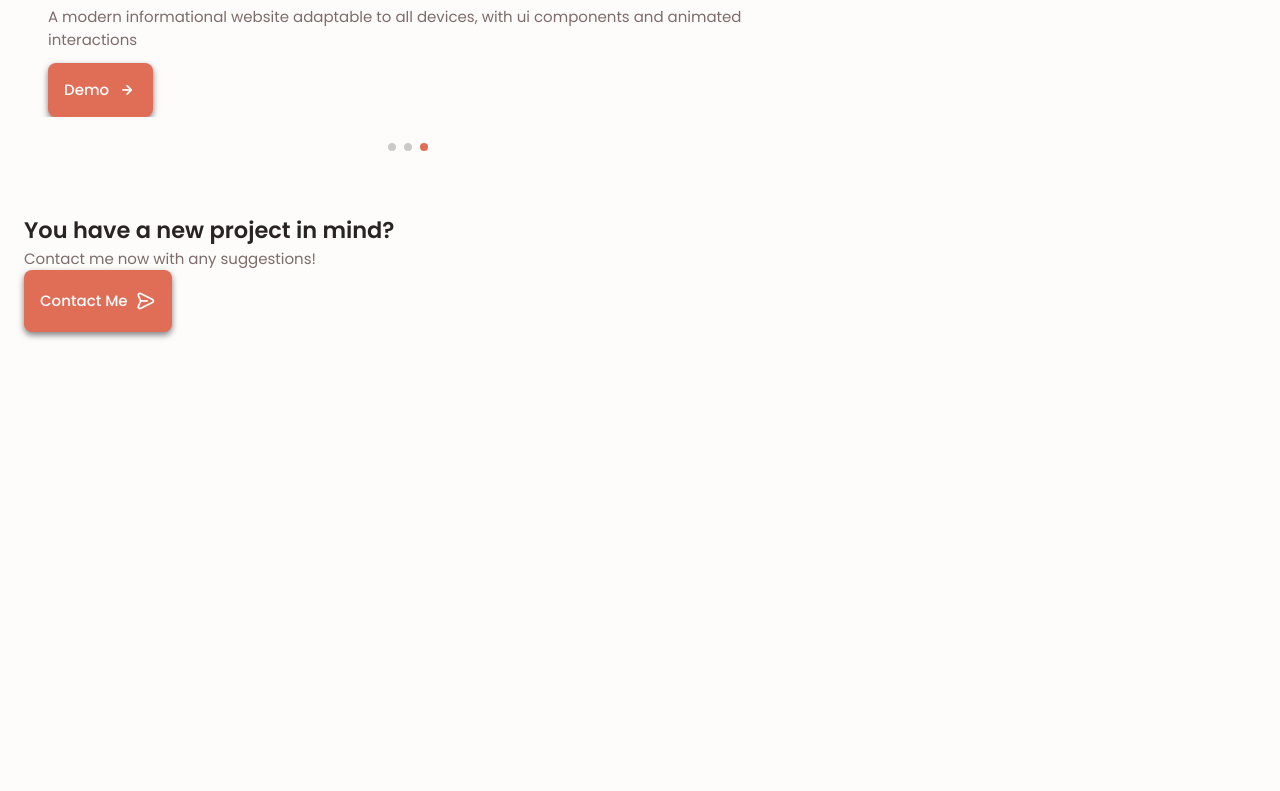
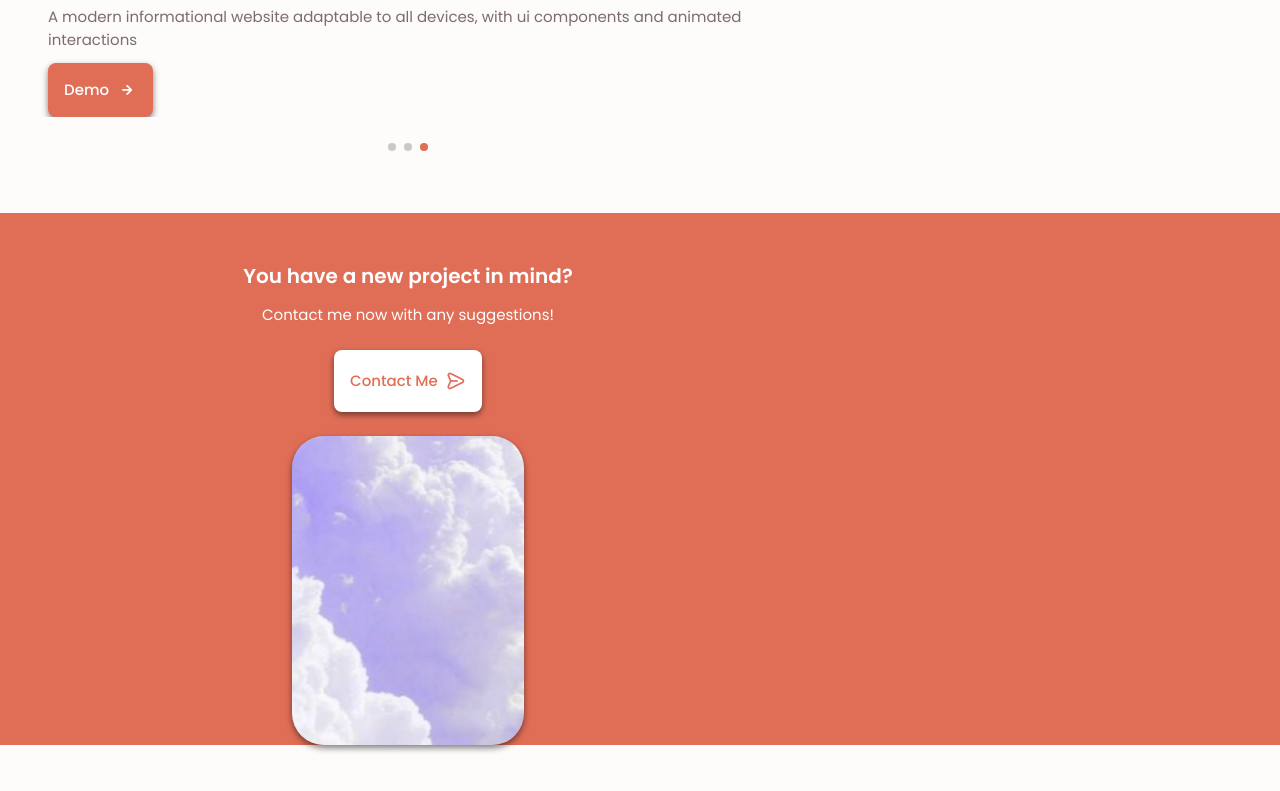
Before and after one commit to Javonnethedev/Portfolio, a website: page assets/index.html in a window 1280 px wide. Shown: the part 3250-4041 px from the top of the page. Before the commit the page ends 3718 px from the top, so only its background shows below. Drawn offline with nearby package versions, Linux system fonts and the light colour scheme.

Commit message:
project In Mind section finished

```diff
--- a/assets/css/style.css
+++ b/assets/css/style.css
@@ -341,6 +341,15 @@
   font-size: 1.26rem;
   margin-left: var(--mb-0-5);
   transition: .3s;
+}
+
+.button--white{
+background-color: #fff;
+color: var(--first-color);
+}
+
+.button--white:hover {
+  background-color: #fff;
 }
 
 .button--flex {
@@ -751,7 +760,35 @@
   outline: none;
 }
     /*======================= PROJECT IN MIND ================*/
+.project {
+  text-align: center;
+}
 
+.project__bg {
+  background-color: var(--first-color-second);
+  padding-top: 3rem;
+}
+
+.project__title {
+  font-size: var(--h2-font-size);
+  margin-bottom: var(--mb-0-75);
+}
+
+.project__description {
+  margin-bottom: var(--mb-1-5);
+}
+
+.project__title,
+.project__description {
+  color: #fff;
+}
+
+.project__img {
+  width: 232px;
+  justify-self: center;
+  border-radius: 2rem;
+  box-shadow: 0 3px 6px rgba(0, 0, 0, .5);
+}
     /*======================= TESTIMONIAL ================*/
 
     /*======================= CONTACT ME ================*/
--- a/assets/index.html
+++ b/assets/index.html
@@ -688,15 +688,45 @@
               <a href="#contact" class="button button--flex button--white">
                 Contact Me
                 <i class="uil uil-message project__icon button__icon"></i>
-
               </a>
           </div>
-          <img src="/assets/images/project.png" alt="" class="project__img">
+          <img src="/assets/images/project.jpg" alt="" class="project__img">
         </div>
       </div>
     </section>
-    <!--============= TESTIMONIAL =====================-->
+    <!--============= TESTIMONIAL =====================--
+<section class="testimonial section">
+  <h2 class="section__title">Testimonials</h2>
+  <span class="section__subtitle">Words from my clients</span>
 
+  <div class="testimonial__container container">
+    <div>
+      --============= TESTIMONIAL 1 =====================
+      <div class="testimonial__content">
+        <div class="testimonial__data">
+          <div class="testimonial__header">
+            <img src="/assets/images/testimonial1.jpg" alt="" class="testimonial__img">
+
+            <div>
+              <h3 class="testimonial__name">Myron Brown</h3>
+              <span class="testimonial__client">Client</span>
+            </div>
+          </div>
+
+          <div>
+            <i class="uil uil-star testimonial__icon-star"></i>
+            <i class="uil uil-star testimonial__icon-star"></i>
+            <i class="uil uil-star testimonial__icon-star"></i>
+            <i class="uil uil-star testimonial__icon-star"></i>
+            <i class="uil uil-star testimonial__icon-star"></i>
+          </div>
+        </div>
+
+        <p class="testimonial__description">High quality work!</p>
+      </div>
+    </div>
+  </div>
+</section> -->
     <!--============= CONTACT ME =====================-->
 
 </main>
```
Also changed, not shown: assets/images/project.jpg (added).
